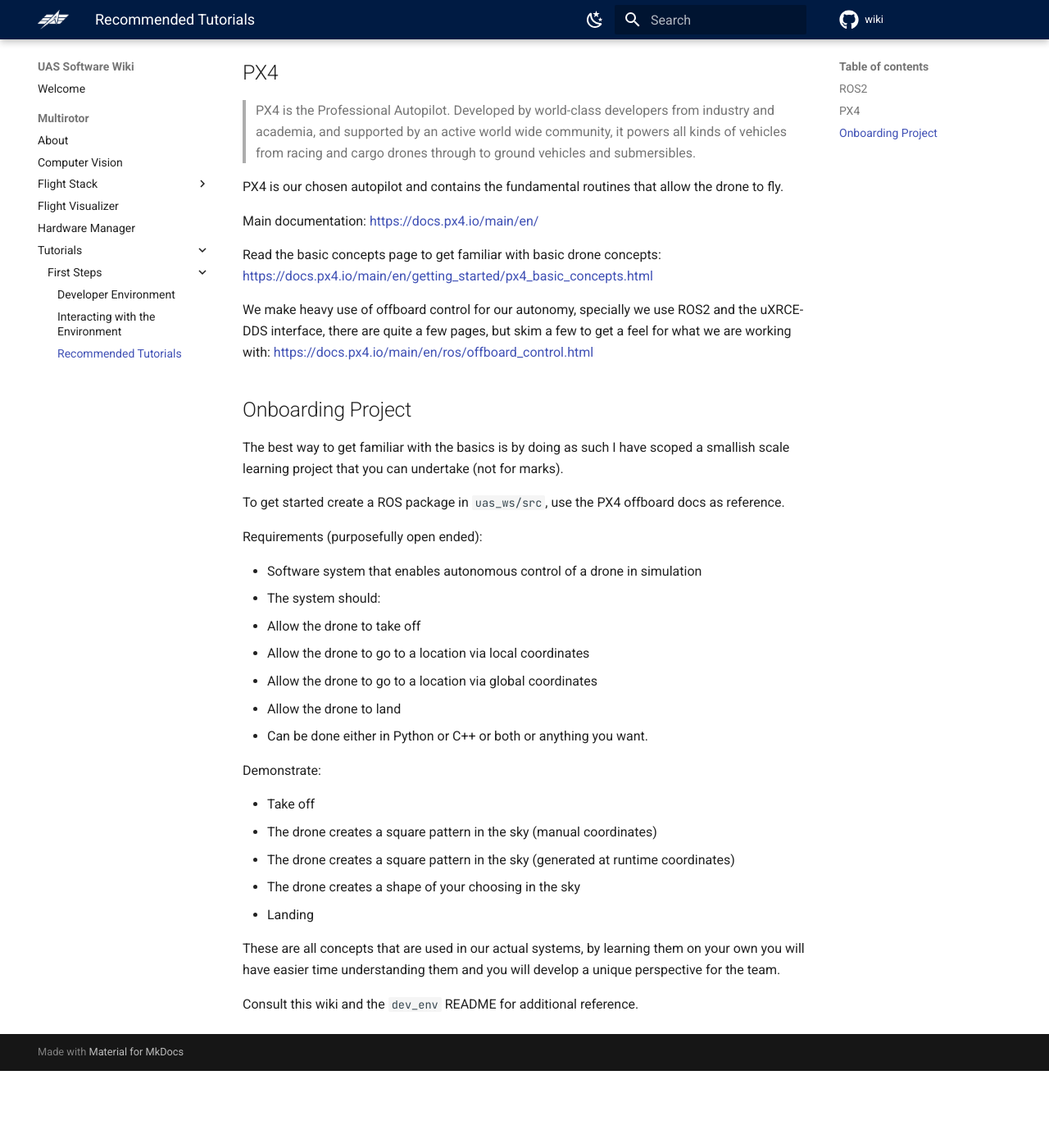
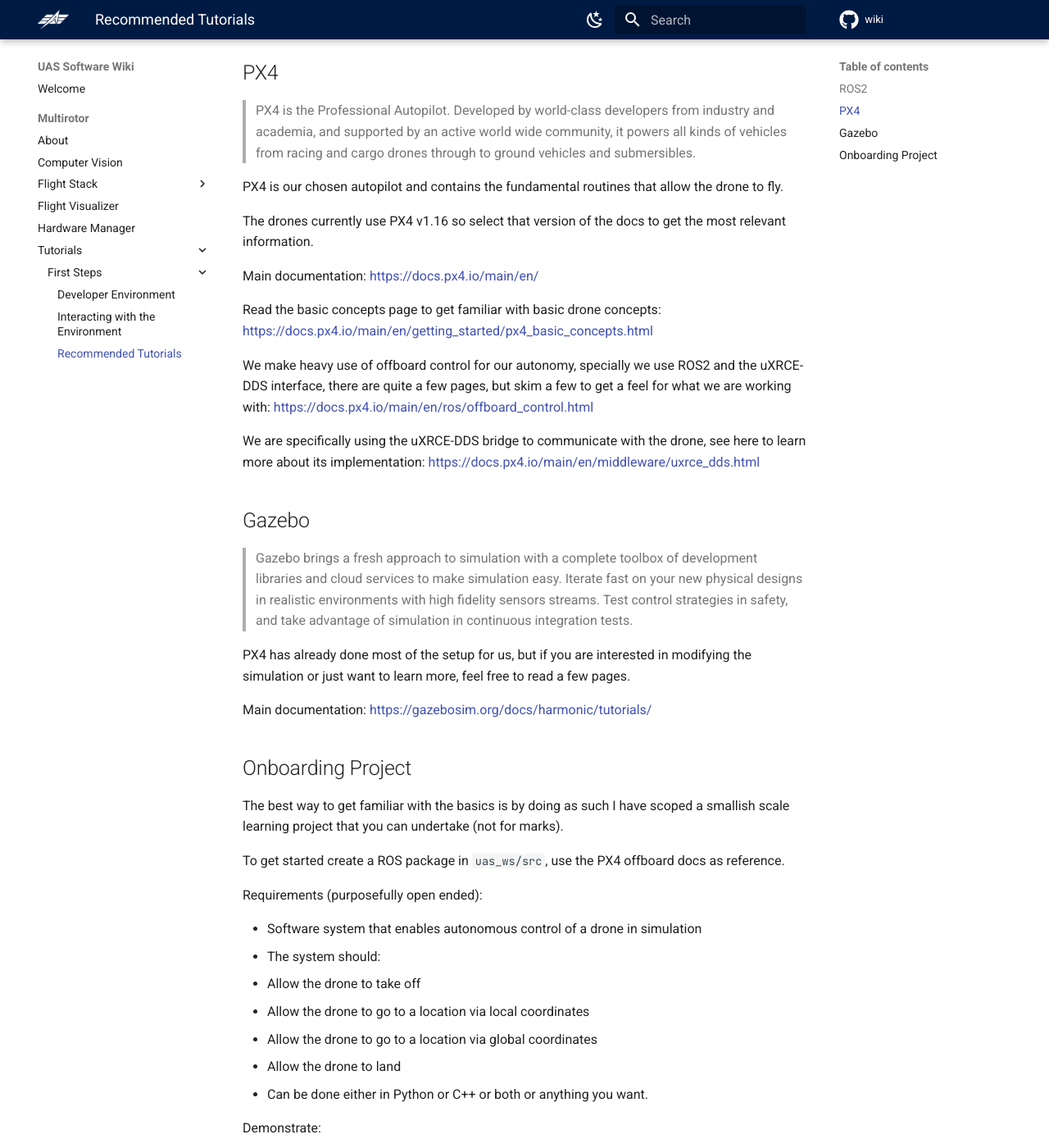
Before and after one commit to UTAT-UAS/wiki, an MkDocs documentation site: the page built from docs/Multirotor/Tutorials/First_Steps/3._Recommended_Tutorials.md, in a window 1280 px wide and 1400 px high, scrolled down 628 px. Shown: the whole window at 82% size. Built offline with MkDocs 1.6.1 and Material for MkDocs 9.7.7, drawn with Linux system fonts in a browser that asks for light colours; comment, search, counter and statistics services are not loaded; before the commit the page ends 1934 px from its top, so only the background shows below that.

Commit message:
update: add external doc links

```diff
--- a/docs/Multirotor/Tutorials/First_Steps/3._Recommended_Tutorials.md
+++ b/docs/Multirotor/Tutorials/First_Steps/3._Recommended_Tutorials.md
@@ -24,11 +24,23 @@
 
 PX4 is our chosen autopilot and contains the fundamental routines that allow the drone to fly.
 
+The drones currently use PX4 v1.16 so select that version of the docs to get the most relevant information.
+
 Main documentation: [https://docs.px4.io/main/en/](https://docs.px4.io/main/en/)
 
 Read the basic concepts page to get familiar with basic drone concepts: [https://docs.px4.io/main/en/getting_started/px4_basic_concepts.html](https://docs.px4.io/main/en/getting_started/px4_basic_concepts.html)
 
 We make heavy use of offboard control for our autonomy, specially we use ROS2 and the uXRCE-DDS interface, there are quite a few pages, but skim a few to get a feel for what we are working with: [https://docs.px4.io/main/en/ros/offboard_control.html](https://docs.px4.io/main/en/ros/offboard_control.html)
+
+We are specifically using the uXRCE-DDS bridge to communicate with the drone, see here to learn more about its implementation: [https://docs.px4.io/main/en/middleware/uxrce_dds.html](https://docs.px4.io/main/en/middleware/uxrce_dds.html)
+
+## Gazebo
+
+> Gazebo brings a fresh approach to simulation with a complete toolbox of development libraries and cloud services to make simulation easy. Iterate fast on your new physical designs in realistic environments with high fidelity sensors streams. Test control strategies in safety, and take advantage of simulation in continuous integration tests.
+
+PX4 has already done most of the setup for us, but if you are interested in modifying the simulation or just want to learn more, feel free to read a few pages.
+
+Main documentation: [https://gazebosim.org/docs/harmonic/tutorials/](https://gazebosim.org/docs/harmonic/tutorials/)
 
 ## Onboarding Project
 
```
Also changed, not shown: docs/Multirotor/Tutorials/First_Steps/1._Developer_Environment.md (+2 -0 lines).
